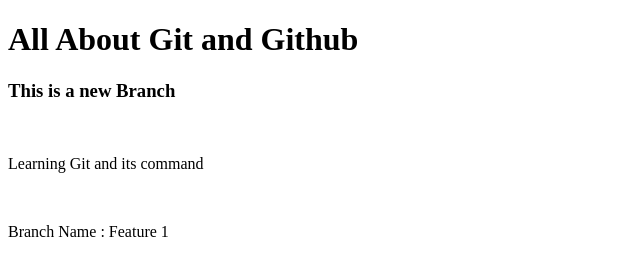
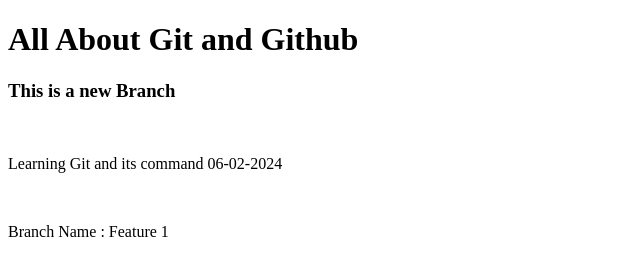
Before and after one commit to Utsuk7/open_source_utsuk, a plain HTML site: page index.html in a window 1280 px wide. Shown: the whole page, without its empty margins (0-640 px from the left). Drawn offline with Linux system fonts and the light colour scheme.

Commit message:
addition of date

```diff
--- a/index.html
+++ b/index.html
@@ -9,7 +9,7 @@
 <body>
     <h3><b2>This is a new Branch</b2></h3>
     <br>
-    <p>Learning Git and its command</p>
+    <p>Learning Git and its command 06-02-2024 </p>
     <br>
     <p>Branch Name : Feature 1</p>
 
```
